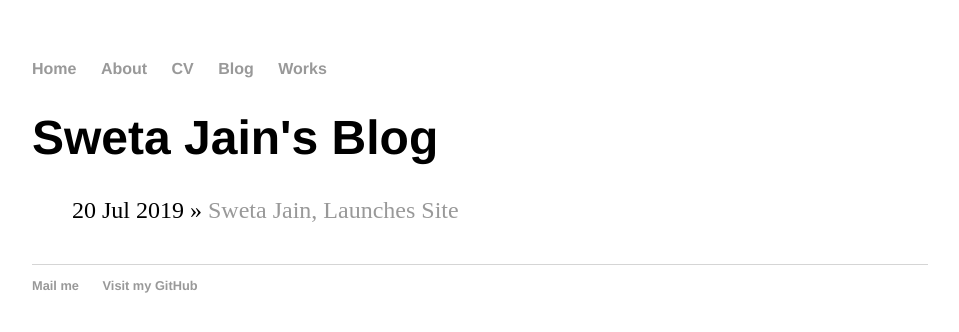
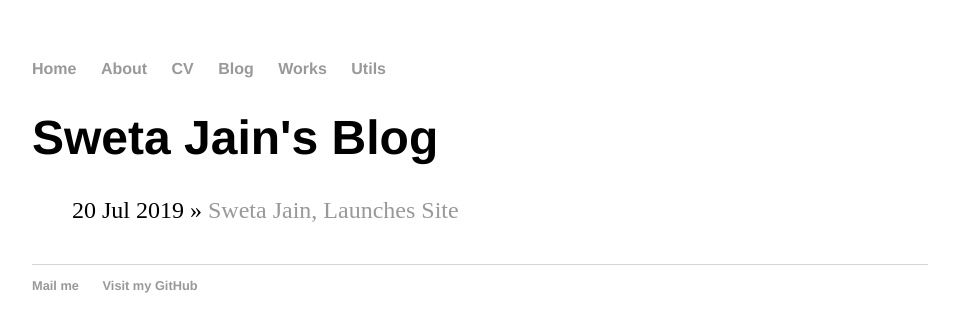
Before and after one commit to SwetaTheBest/swetathebest.github.io, a Jekyll site: the page built from blog/index.html, in a window 1280 px wide. Shown: the top 332 px of the page, without its empty margins (160-1119 px from the left). Built offline with Jekyll 4.4.1, drawn with Linux system fonts in a browser that asks for light colours.

Commit message:
Update default.html
added Utils page

```diff
--- a/_layouts/default.html
+++ b/_layouts/default.html
@@ -13,6 +13,7 @@
 	        		<li><a href="/cv">CV</a></li>
 	        		<li><a href="/blog">Blog</a></li>
 				<li><a href="/works">Works</a></li>
+				<li><a href="/utils">Utils</a></li>
 	    		</ul>
 			</nav>
 			<div class="container">
```
